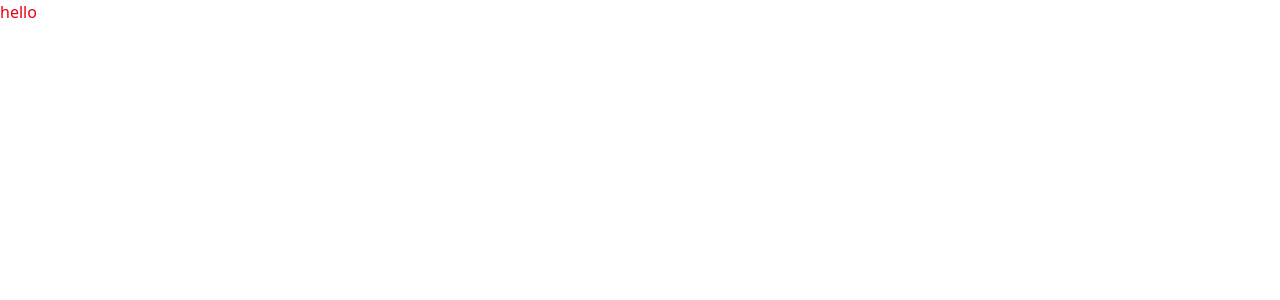
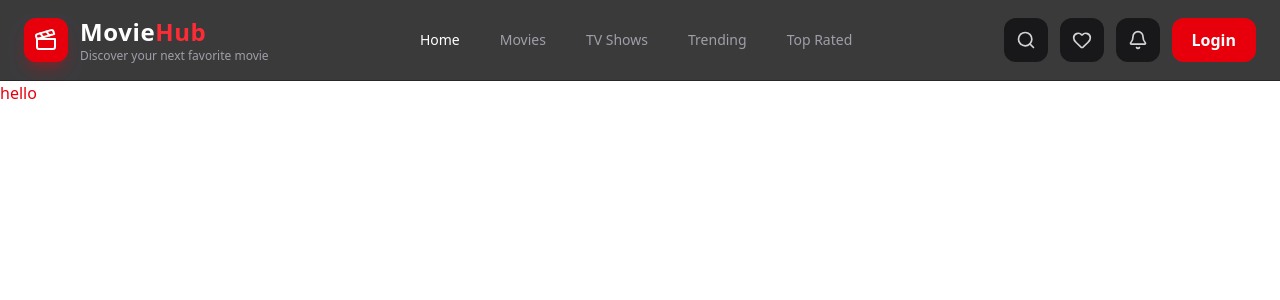
Before and after one commit to VibelessYoung/Movie-App, a Next.js app: page / in a window 1280 px wide. Shown: the top 300 px of the page. Built offline with nearby package versions, Linux system fonts and the light colour scheme.

Commit message:
header created

```diff
--- a/app/components/Header.js
+++ b/app/components/Header.js
@@ -1,7 +1,144 @@
-import React from "react";
+"use client";
+import { useState } from "react";
+import { Search, Bell, Heart, Menu, Clapperboard, X } from "lucide-react";
 
 function Header() {
-  return <div>Header</div>;
+  const [isOpen, setIsOpen] = useState(false);
+
+  return (
+    <header className="sticky top-0 z-50 w-full border-b border-zinc-800 bg-zinc-950/80 backdrop-blur-xl">
+      <div className="mx-auto flex h-20 max-w-7xl items-center justify-between px-4 sm:px-6">
+        {/* Logo */}
+        <div className="flex cursor-pointer items-center gap-3">
+          <div className="flex h-10 w-10 items-center justify-center rounded-xl bg-red-600 shadow-lg shadow-red-600/30 sm:h-11 sm:w-11">
+            <Clapperboard className="h-5 w-5 text-white sm:h-6 sm:w-6" />
+          </div>
+
+          <div>
+            <h1 className="text-xl font-extrabold tracking-wide text-white sm:text-2xl">
+              Movie<span className="text-red-500">Hub</span>
+            </h1>
+
+            <p className="hidden text-xs text-zinc-400 sm:block">
+              Discover your next favorite movie
+            </p>
+          </div>
+        </div>
+
+        {/* Desktop Nav */}
+        <nav className="hidden items-center gap-10 lg:flex">
+          <a
+            href="#"
+            className="text-sm font-medium text-white transition hover:text-red-500"
+          >
+            Home
+          </a>
+
+          <a
+            href="#"
+            className="text-sm font-medium text-zinc-400 transition hover:text-red-500"
+          >
+            Movies
+          </a>
+
+          <a
+            href="#"
+            className="text-sm font-medium text-zinc-400 transition hover:text-red-500"
+          >
+            TV Shows
+          </a>
+
+          <a
+            href="#"
+            className="text-sm font-medium text-zinc-400 transition hover:text-red-500"
+          >
+            Trending
+          </a>
+
+          <a
+            href="#"
+            className="text-sm font-medium text-zinc-400 transition hover:text-red-500"
+          >
+            Top Rated
+          </a>
+        </nav>
+
+        {/* Right */}
+        <div className="flex items-center gap-2 sm:gap-3">
+          <button className="rounded-xl bg-zinc-900 p-2.5 text-zinc-300 transition hover:bg-zinc-800 hover:text-white sm:p-3">
+            <Search size={20} />
+          </button>
+
+          <button className="rounded-xl bg-zinc-900 p-2.5 text-zinc-300 transition hover:bg-zinc-800 hover:text-red-500 sm:p-3">
+            <Heart size={20} />
+          </button>
+
+          <button className="hidden rounded-xl bg-zinc-900 p-3 text-zinc-300 transition hover:bg-zinc-800 hover:text-white sm:block">
+            <Bell size={20} />
+          </button>
+
+          <button className="hidden rounded-xl bg-red-600 px-5 py-2.5 font-semibold text-white transition hover:bg-red-700 md:block">
+            Login
+          </button>
+
+          <button
+            onClick={() => setIsOpen(!isOpen)}
+            className="rounded-xl bg-zinc-900 p-2.5 text-zinc-300 transition hover:bg-zinc-800 lg:hidden"
+          >
+            {isOpen ? <X size={22} /> : <Menu size={22} />}
+          </button>
+        </div>
+      </div>
+
+      {/* Mobile Menu */}
+      <div
+        className={`overflow-hidden transition-all duration-300 lg:hidden ${
+          isOpen ? "max-h-96 border-t border-zinc-800" : "max-h-0"
+        }`}
+      >
+        <nav className="flex flex-col bg-zinc-950 px-6 py-4">
+          <a
+            href="#"
+            className="rounded-lg px-3 py-3 text-white transition hover:bg-zinc-900 hover:text-red-500"
+          >
+            Home
+          </a>
+
+          <a
+            href="#"
+            className="rounded-lg px-3 py-3 text-zinc-400 transition hover:bg-zinc-900 hover:text-red-500"
+          >
+            Movies
+          </a>
+
+          <a
+            href="#"
+            className="rounded-lg px-3 py-3 text-zinc-400 transition hover:bg-zinc-900 hover:text-red-500"
+          >
+            TV Shows
+          </a>
+
+          <a
+            href="#"
+            className="rounded-lg px-3 py-3 text-zinc-400 transition hover:bg-zinc-900 hover:text-red-500"
+          >
+            Trending
+          </a>
+
+          <a
+            href="#"
+            className="rounded-lg px-3 py-3 text-zinc-400 transition hover:bg-zinc-900 hover:text-red-500"
+          >
+            Top Rated
+          </a>
+
+          <button className="mt-4 rounded-xl bg-red-600 py-3 font-semibold text-white transition hover:bg-red-700 md:hidden">
+            Login
+          </button>
+        </nav>
+      </div>
+    </header>
+  );
 }
 
 export default Header;
--- a/app/layout.js
+++ b/app/layout.js
@@ -1,8 +1,12 @@
+import Header from "./components/Header";
 import "./globals.css";
 export default function RootLayout({ children }) {
   return (
     <html lang="en" className="">
-      <body className="">{children}</body>
+      <body className="">
+        <Header />
+        {children}
+      </body>
     </html>
   );
 }
--- a/package.json
+++ b/package.json
@@ -8,6 +8,7 @@
     "start": "next start"
   },
   "dependencies": {
+    "lucide-react": "^1.24.0",
     "next": "16.2.10",
     "react": "19.2.4",
     "react-dom": "19.2.4"
```
Also changed, not shown: 1 other file (tests, documents, lock files or other folders).
